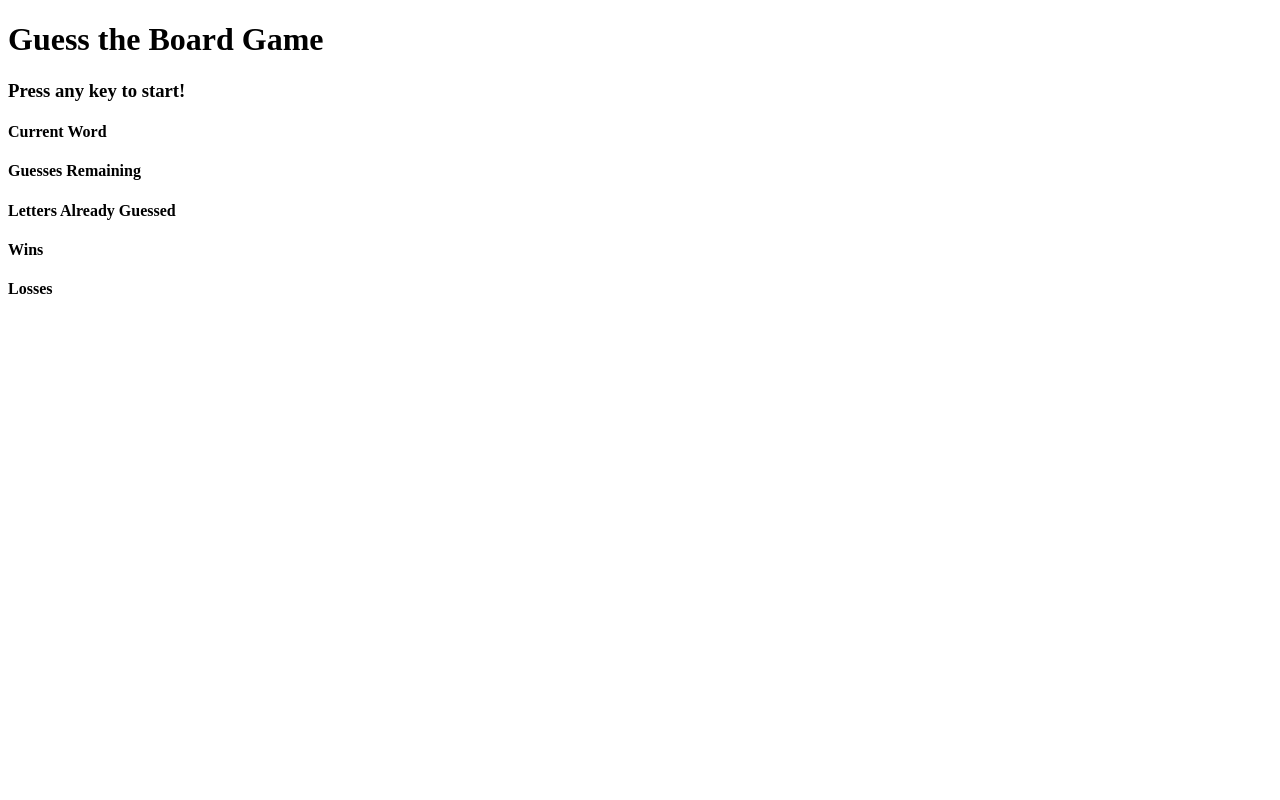
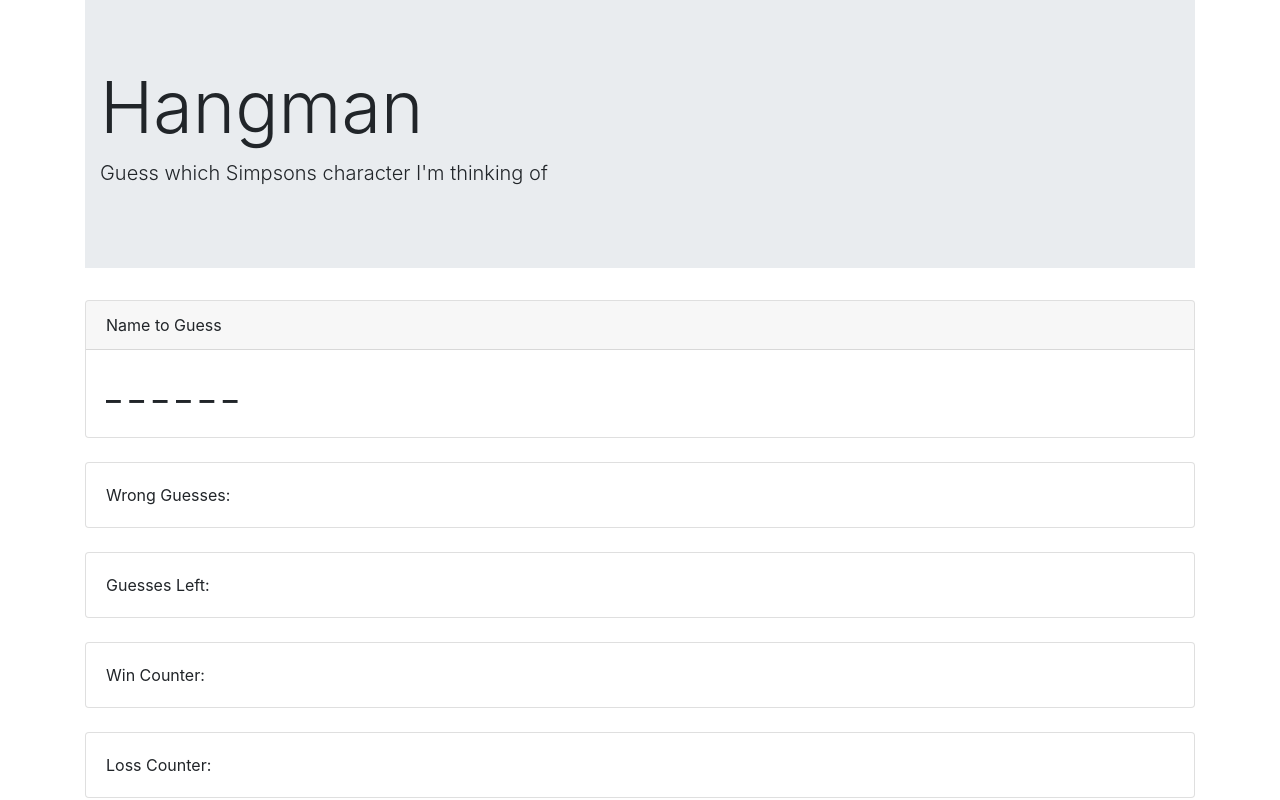
Before and after one commit to r-chris-haynes/Word-Guess-Game, a plain HTML site: page index.html in a window 1280 px wide. Drawn offline with nearby package versions, Linux system fonts and the light colour scheme.

Commit message:
changed the layout

```diff
--- a/assets/javascript/game.js
+++ b/assets/javascript/game.js
@@ -2,12 +2,13 @@
 var boardWords = [
     "clue", "monopoly", "trouble", "scrabble", "sorry"
 ];
-// make computer make a random choice once user clicks
-var compChoice = boardWords[Math.floor(Math.random() * boardWords.length)];
 
+var word = [];
 var userWins = 0;
 var userLosses = 0;
 var guessesLeft = 7;
+var guessesSoFar = [];
+
 
 var currentWord = document.getElementById("current-word");
 var guessesRemaining = document.getElementById("guesses-remaining");
@@ -15,23 +16,94 @@ var alreadyGuessed = document.getElementById("already-guessed");
 var wins = document.getElementById("wins");
 var losses = document.getElementById("losses");
 
-document.onkeyup = function(event) {
-    var alreadyGuessed = String.fromCharCode(event.keyCode).toLowerCase();
-    var compChoice = boardWords[Math.floor(Math.random() * boardWords.length)];
 
-}
+
+var compChoice = boardWords[Math.floor(Math.random() * boardWords.length)];
+var chars = "";
+var charsSpace = "_";
+
+
+    var replaceWithBlanks = function() {
+    for (var i = 0; i < compChoice.length; i ++) {
+     chars += charsSpace;
+     currentWord.textContent = chars;
+    }
+};
+replaceWithBlanks();
+console.log(chars);
+
+
+// var i = 0, strLength = str.length;
+//     for(i; i < strLength; i++) {
+//     str = str.replace(" ", "_");
+//  }
+//  console.log(str); //"This_string_is_kind_of_spacey."
 
 
 
 
-//  maybe i need to separate each letter and have them displayed as blanks. Seems like a lot of typing.
 
+
+
+
+
+
+
+
+// var userGuess = event.key
+
+
+// var compChoice = boardWords[Math.floor(Math.random() * boardWords.length)];
+// var chars = compChoice.split("");
+// console.log(compChoice);
+// var letterGuessCheck = false;
+// for (var i = 0; i < chars.length; i++) {
+//     if (chars[i] === userGuess); {
+//     letterGuessCheck === true;
+// }
+// }
+
+// var checkUserInput = function(userGuess) {
+//     if (userGuess === compChoice) {
+//         wins++;
+//         guessesSoFar = [];
+//         guessesLeft = 25;
+//         compChoice = alphabet[Math.floor(Math.random() * alphabet.length)];
+//     } else if( guessesLeft===1) {
+//         losses++;
+//         guessesSoFar = [];
+//         guessesLeft = 25;
+//         compChoice = alphabet[Math.floor(Math.random() * alphabet.length)];
+//     } else {
+//         guessesLeft--;
+//         guessesSoFar.push(userGuess);
+//     }
+// }
+
+// var checkUserInput = document.getElementById("userGuess");
+
+//  maybe i need to separate each letter and have them displayed as blanks. Seems inefficient.
+// The split() method splits a String object into an array of strings by separating the string into substrings, using a specified separator string to determine where to make each split.
 // var clueArray = ["_", "_", "_","_"];
 // var monopolyArray = ["_", "_", "_", "_", "_", "_", "_", "_"];
 // var troubleArray = ["_", "_", "_", "_", "_", "_", "_"];
 // var scrabbleArray = ["_", "_", "_", "_", "_", "_", "_", "_"];
 // var sorryArray = ["_", "_", "_", "_", "_"];
 
+// var userWins = 0;
+// var userLosses = 0;
+// var guessesLeft = 7;
+
+// // my displays
+// var currentWord = document.getElementById("current-word");
+// var guessesRemaining = document.getElementById("guesses-remaining");
+// var alreadyGuessed = document.getElementById("already-guessed");
+// var wins = document.getElementById("wins");
+// var losses = document.getElementById("losses");
+
+// document.onkeyup = function(event) {
+//     var alreadyGuessed = String.fromCharCode(event.keyCode).toLowerCase();
+//     var compChoice = boardWords[Math.floor(Math.random() * boardWords.length)];
 
 
 // var userGuess = whatever letter the user guesses. Declare in a function and then run in a for loop to see if userGuess === any part of the Array. if === {display letter in Array}; else {guessesLeft --}
--- a/index.html
+++ b/index.html
@@ -4,28 +4,61 @@
     <meta charset="UTF-8">
     <meta name="viewport" content="width=device-width, initial-scale=1.0">
     <meta http-equiv="X-UA-Compatible" content="ie=edge">
-    <title>Document</title>
+    <title>Hangman</title>
+
+    <link rel="stylesheet" href="https://stackpath.bootstrapcdn.com/bootstrap/4.3.1/css/bootstrap.min.css" integrity="sha384-ggOyR0iXCbMQv3Xipma34MD+dH/1fQ784/j6cY/iJTQUOhcWr7x9JvoRxT2MZw1T" crossorigin="anonymous">
 </head>
 <body>
 
-<h1>Guess the Board Game</h1>
+<!-- <h1>Guess the Board Game</h1> -->
+<div class="container">
+    <div class="jumbotron jumbotron-fluid">
+        <div class="container">
+        <h1 class="display-3">Hangman</h1>
+        <p class="lead">Guess which Simpsons character I'm thinking of</p>
+    </div>
+</div>
 
-<h3>Press any key to start!</h3>
+<div class="card">
+    <div class="card-header">
+      Name to Guess
+    </div>
+    <div class="card-body">
+        <h2>_ _ _ _ _ _</h2>
+    </div>
+</div>
 
-<h4>Current Word</h4>
-<div id="current-word"></div>
+<br>
 
-<h4>Guesses Remaining</h4>
-<div id="guesses-remaining"></div>
+<div class="card">
+    <div class="card-body">
+        Wrong Guesses: <span id="wrongnGuesses"></span>
+    </div>
+</div>
 
-<h4>Letters Already Guessed</h4>
-<div id="already-guessed"></div>
+<br>
 
-<h4>Wins</h4>
-<div id="wins"></div>
+<div class="card">
+    <div class="card-body">
+        Guesses Left: <span id="numGuesses"></span>
+    </div>
+</div>
 
-<h4>Losses</h4>
-<div id="losses"></div>
+<br>
+
+<div class="card">
+    <div class="card-body">
+        Win Counter: <span id="winCounter"></span>
+    </div>
+</div>
+
+<br>
+
+<div class="card">
+    <div class="card-body">
+        Loss Counter: <span id="lossCounter"></span>
+    </div>
+</div>
 
 <script type="text/javascript" src ="assets/javascript/game.js"></script>
 
```
Also changed, not shown: 1 other file.
